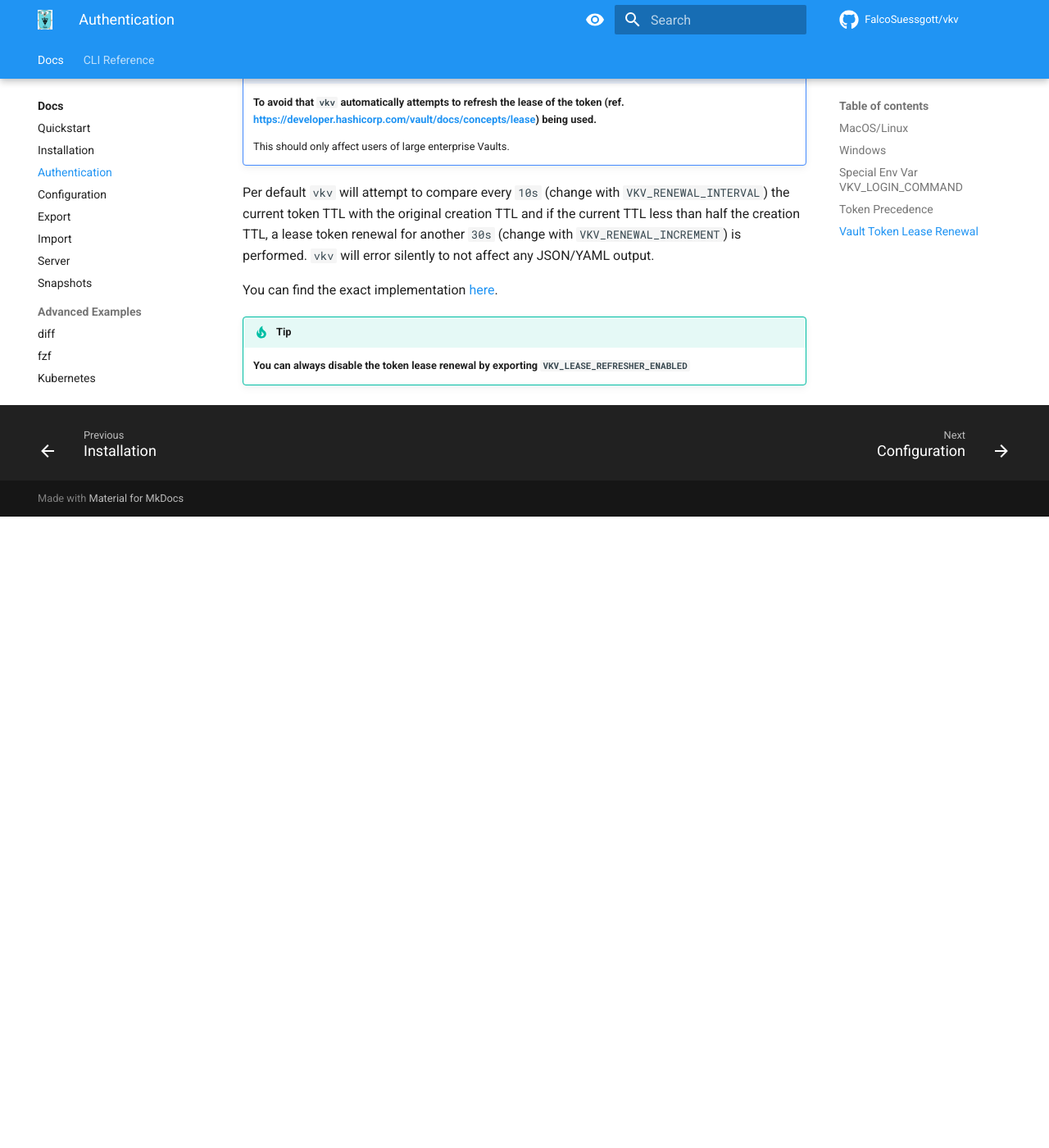
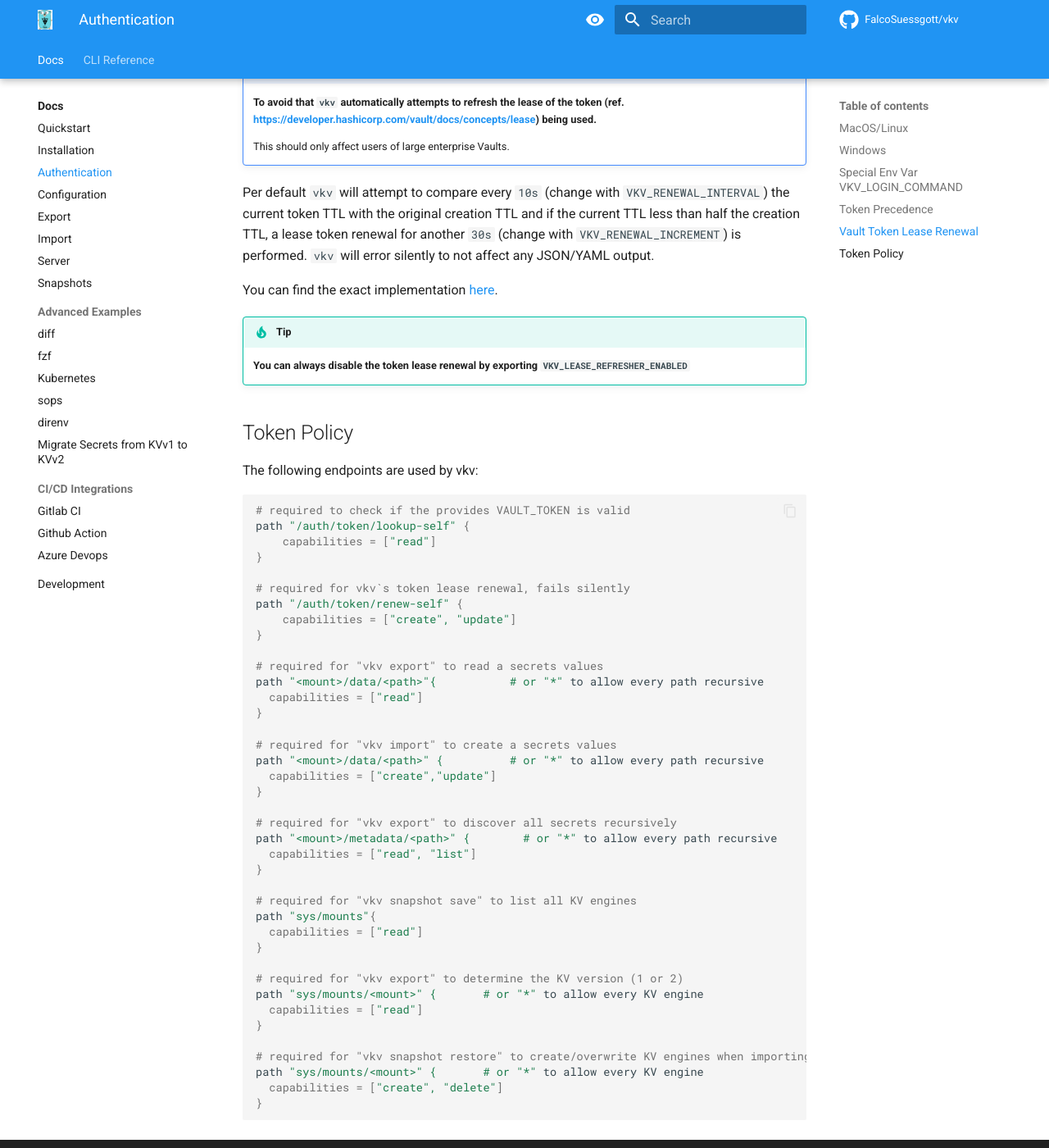
Before and after one commit to FalcoSuessgott/vkv, an MkDocs documentation site: the page built from docs/authentication.md, in a window 1280 px wide and 1400 px high, scrolled down 1615 px. Shown: the whole window at 82% size. Built offline with MkDocs 1.6.1 and Material for MkDocs 9.7.7, drawn with Linux system fonts in a browser that asks for light colours; comment, search, counter and statistics services are not loaded; before the commit the page ends 2245 px from its top, so only the background shows below that.

Commit message:
chore(docs): add policy docs

````diff
--- a/docs/authentication.md
+++ b/docs/authentication.md
@@ -66,3 +66,48 @@
 
 !!! tip
     **You can always disable the token lease renewal by exporting `VKV_LEASE_REFRESHER_ENABLED`**
+
+## Token Policy
+The following endpoints are used by vkv:
+
+```hcl
+# required to check if the provides VAULT_TOKEN is valid
+path "/auth/token/lookup-self" {
+    capabilities = ["read"]
+}
+
+# required for vkv`s token lease renewal, fails silently
+path "/auth/token/renew-self" {
+    capabilities = ["create", "update"]
+}
+
+# required for "vkv export" to read a secrets values
+path "<mount>/data/<path>"{           # or "*" to allow every path recursive
+  capabilities = ["read"]
+}
+
+# required for "vkv import" to create a secrets values
+path "<mount>/data/<path>" {          # or "*" to allow every path recursive
+  capabilities = ["create","update"]
+}
+
+# required for "vkv export" to discover all secrets recursively
+path "<mount>/metadata/<path>" {        # or "*" to allow every path recursive
+  capabilities = ["read", "list"]
+}
+
+# required for "vkv snapshot save" to list all KV engines
+path "sys/mounts"{
+  capabilities = ["read"]
+}
+
+# required for "vkv export" to determine the KV version (1 or 2)
+path "sys/mounts/<mount>" {       # or "*" to allow every KV engine
+  capabilities = ["read"]
+}
+
+# required for "vkv snapshot restore" to create/overwrite KV engines when importing but the mount already exists
+path "sys/mounts/<mount>" {       # or "*" to allow every KV engine
+  capabilities = ["create", "delete"]
+}
+```
````
